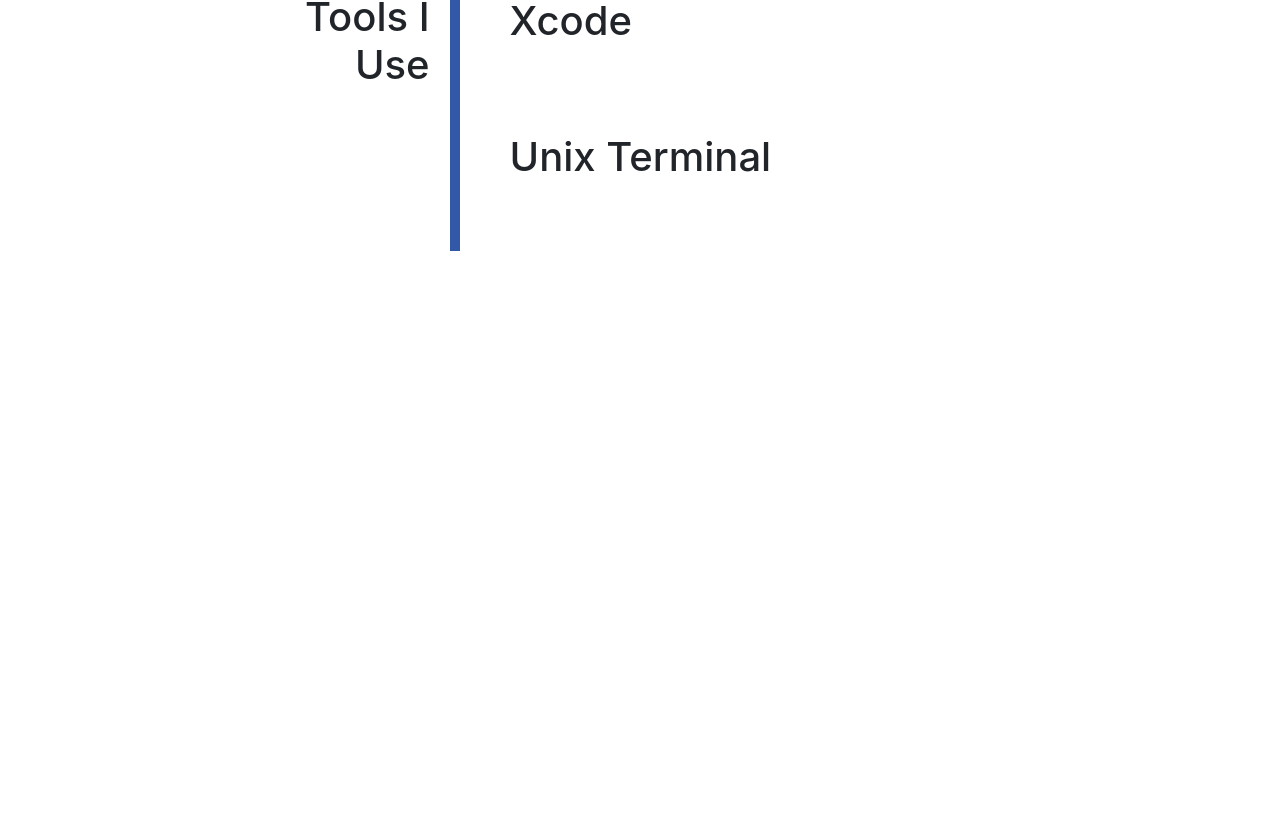
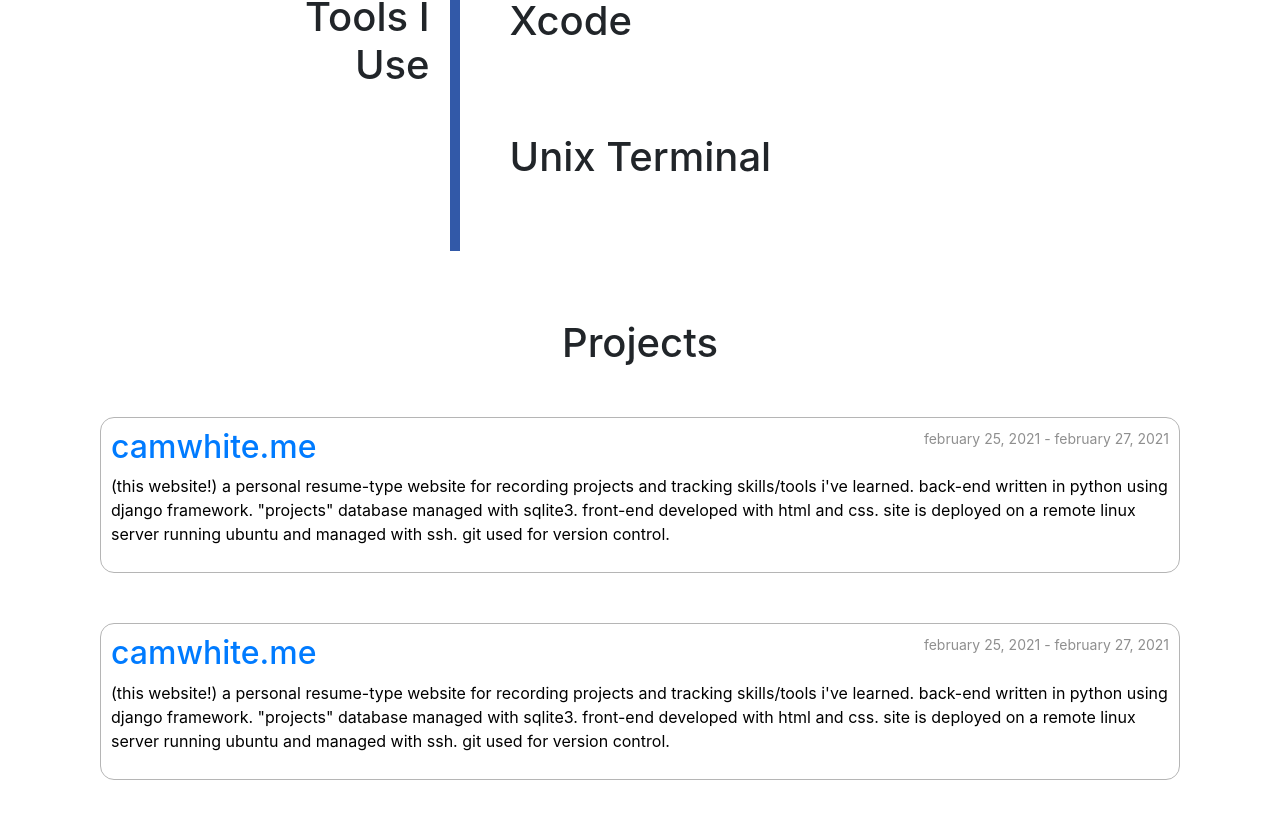
Before and after one commit to whiteceric/camwhite.me, a React (Create React App) app in the folder frontend/: page / in a window 1280 px wide. Shown: the part 1669-2487 px from the top of the page. Before the commit the page ends 1938 px from the top, so only its background shows below. Built offline with nearby package versions, Linux system fonts and the light colour scheme.

Commit message:
Added ProjectListItem Component with CSS styling

```diff
--- a/frontend/src/App.css
+++ b/frontend/src/App.css
@@ -1,9 +1,4 @@
-.container {
-  margin: 100px;
-  justify-content: space-around;
-  height: 400px;
-
-  display: flex;
-  justify-content: center;
-  align-items: center;
+.section-title {
+  text-align: center;
+  margin: 50px;
 }
--- a/frontend/src/App.js
+++ b/frontend/src/App.js
@@ -5,6 +5,7 @@
 import AboutSection from "./components/AboutSection/AboutSection";
 import SkillList from "./components/SkillList/SkillList";
 import SkillListItem from "./components/SkillListItem/SkillListItem";
+import ProjectListItem from "./components/ProjectListItem/ProjectListItem";
 
 function App() {
   var text =
@@ -42,6 +43,30 @@
     }),
   ];
 
+  var projects = [
+    ProjectListItem({
+      title: "camwhite.me",
+      title_href: "camwhite.me",
+      dates: "february 25, 2021 - february 27, 2021",
+      summary: { summary },
+      link: "camwhite.me",
+      summary:
+        '(this website!) a personal resume-type website for recording projects and tracking skills/tools i\'ve learned. back-end written in python using django framework. "projects" database managed with sqlite3. front-end developed with html and css. site is deployed on a remote linux server running ubuntu and managed with ssh. git used for version control.',
+    }),
+    ProjectListItem({
+      title: "camwhite.me",
+      title_href: "camwhite.me",
+      dates: "february 25, 2021 - february 27, 2021",
+      summary: { summary },
+      link: "camwhite.me",
+      summary:
+        '(this website!) a personal resume-type website for recording projects and tracking skills/tools i\'ve learned. back-end written in python using django framework. "projects" database managed with sqlite3. front-end developed with html and css. site is deployed on a remote linux server running ubuntu and managed with ssh. git used for version control.',
+    }),
+  ];
+
+  var summary =
+    '(This website!) A personal resume-type website for recording projects and tracking skills/tools I\'ve learned. Back-end written in Python using Django framework. "Projects" database managed with SQLite3. Front-end developed with HTML and CSS. Site is deployed on a remote Linux server running Ubuntu and managed with SSH. Git used for version control.';
+
   return (
     <Router>
       <NavBar />
@@ -49,6 +74,8 @@
       <AboutSection text={text} />
       <SkillList title="Skills" list_side="left" skills={skills} />
       <SkillList title="Tools I Use" list_side="right" skills={tools} />
+      <h1 className="section-title">Projects</h1>
+      {projects}
     </Router>
   );
 }
--- /dev/null
+++ b/frontend/src/components/ProjectListItem/ProjectListItem.css
@@ -0,0 +1,39 @@
+.ProjectListItem {
+  margin-top: 50px;
+  margin-bottom: 50px;
+  margin-right: 100px;
+  margin-left: 100px;
+  justify-content: space-around;
+
+  padding: 10px;
+  border-radius: 14px;
+  border: 1px solid #b5b5b5;
+  max-width: 1500px;
+  align: center;
+}
+
+.ProjectListItem:hover {
+  background-color: #eee;
+}
+
+.project-item-link:hover {
+  text-decoration: inherit;
+}
+
+.project-item-top-row {
+  display: grid;
+  grid-template-columns: 25% 75%;
+}
+
+.project-title {
+  font-size: 32px;
+}
+
+.dates-text {
+  text-align: right;
+  color: #8f8f8f;
+}
+
+.summary-text {
+  color: black;
+}
--- /dev/null
+++ b/frontend/src/components/ProjectListItem/ProjectListItem.js
@@ -0,0 +1,23 @@
+import React from "react";
+import PropTypes from "prop-types";
+import { Link } from "react-router-dom";
+
+import "./ProjectListItem.css";
+
+const ProjectListItem = ({ title, title_href, dates, summary, link }) => (
+  <Link className="project-item-link" to={title_href}>
+    <div className="ProjectListItem">
+      <div class="project-item-top-row">
+        <h1 className="project-title">{title}</h1>
+        <small className="dates-text">{dates}</small>
+      </div>
+      <p className="summary-text">{summary}</p>
+    </div>
+  </Link>
+);
+
+ProjectListItem.propTypes = {};
+
+ProjectListItem.defaultProps = {};
+
+export default ProjectListItem;
--- a/frontend/src/components/SkillList/SkillList.js
+++ b/frontend/src/components/SkillList/SkillList.js
@@ -5,7 +5,7 @@
 
 const SkillList = ({ title, list_side, skills }) => (
   <div className="SkillList">
-    {list_side == "left" ? (
+    {list_side === "left" ? (
       <div className="list-row-container left">
         <div className="list-items">{skills}</div>
         <h1 className="list-header">{title}</h1>
```
